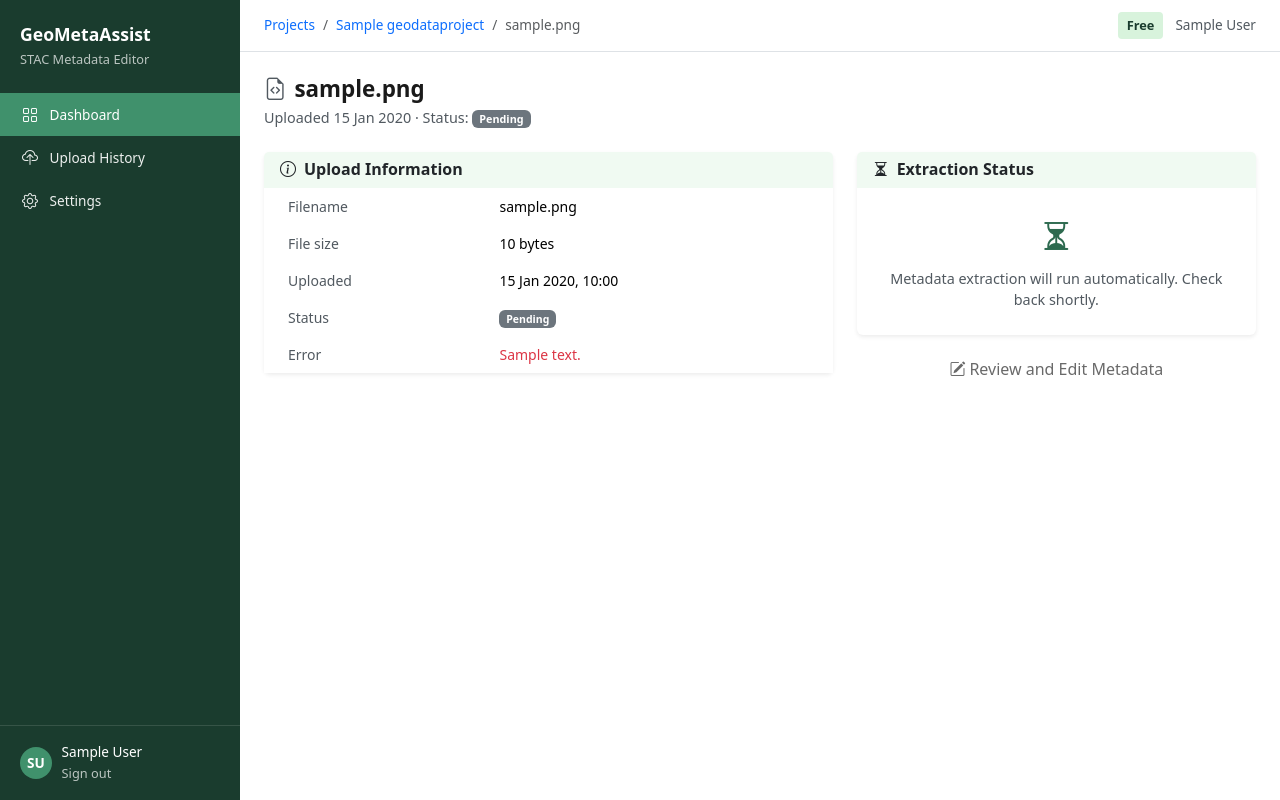
After one commit to samdyra/WEB-INFS, a Django app: page /projects/1/uploads/1/ in a window 1280 px wide. The commit adds this page. Run offline with Django 5.2, Linux system fonts and the light colour scheme; a user stored in the database is signed in; tables that the repository leaves empty hold one stand-in row (values such as "Sample post"); parts of the project's set-up code (start-up, migrations or seed data) failed here and were passed over.

Commit message:
feat: view and templates for geojson

```diff
--- a/geometaassist/projects/views.py
+++ b/geometaassist/projects/views.py
@@ -3,8 +3,8 @@ from django.shortcuts import get_object_or_404, redirect, render
 from django.utils import timezone
 from django.views.decorators.http import require_POST
 
-from .forms import GeoDataProjectForm
-from .models import GeoDataProject
+from .forms import GeoDataProjectForm, GeoJSONUploadForm
+from .models import GeoDataProject, GeoJSONUpload
 
 
 @login_required
@@ -12,9 +12,15 @@ def dashboard(request):
     projects = GeoDataProject.objects.filter(
         user=request.user, is_deleted=False
     ).order_by('-updated_at')
+    total_uploads = GeoJSONUpload.objects.filter(
+        project__user=request.user,
+        project__is_deleted=False,
+        is_deleted=False,
+    ).count()
     return render(request, 'projects/dashboard.html', {
         'projects': projects,
         'project_count': projects.count(),
+        'total_uploads': total_uploads,
     })
 
 
@@ -37,7 +43,12 @@ def project_detail(request, pk):
     project = get_object_or_404(
         GeoDataProject, pk=pk, user=request.user, is_deleted=False
     )
-    return render(request, 'projects/project_detail.html', {'project': project})
+    uploads = project.uploads.filter(is_deleted=False).order_by('-uploaded_at')
+    return render(request, 'projects/project_detail.html', {
+        'project': project,
+        'uploads': uploads,
+        'upload_count': uploads.count(),
+    })
 
 
 @login_required
@@ -68,3 +79,57 @@ def project_delete(request, pk):
     project.deleted_at = timezone.now()
     project.save(update_fields=['is_deleted', 'deleted_at'])
     return redirect('dashboard')
+
+
+@login_required
+def upload_geojson(request, project_pk):
+    project = get_object_or_404(
+        GeoDataProject, pk=project_pk, user=request.user, is_deleted=False
+    )
+    if request.method == 'POST':
+        form = GeoJSONUploadForm(request.POST, request.FILES)
+        if form.is_valid():
+            f = form.cleaned_data['file']
+            GeoJSONUpload.objects.create(
+                project=project,
+                original_filename=f.name,
+                file=f,
+                file_size_bytes=f.size,
+                upload_status=GeoJSONUpload.UploadStatus.PENDING,
+            )
+            return redirect('project_detail', pk=project.pk)
+    else:
+        form = GeoJSONUploadForm()
+    return render(request, 'projects/upload_geojson.html', {
+        'project': project,
+        'form': form,
+    })
+
+
+@login_required
+def upload_detail(request, project_pk, upload_pk):
+    project = get_object_or_404(
+        GeoDataProject, pk=project_pk, user=request.user, is_deleted=False
+    )
+    upload = get_object_or_404(
+        GeoJSONUpload, pk=upload_pk, project=project, is_deleted=False
+    )
+    return render(request, 'projects/upload_detail.html', {
+        'project': project,
+        'upload': upload,
+    })
+
+
+@require_POST
+@login_required
+def upload_delete(request, project_pk, upload_pk):
+    project = get_object_or_404(
+        GeoDataProject, pk=project_pk, user=request.user, is_deleted=False
+    )
+    upload = get_object_or_404(
+        GeoJSONUpload, pk=upload_pk, project=project, is_deleted=False
+    )
+    upload.is_deleted = True
+    upload.deleted_at = timezone.now()
+    upload.save(update_fields=['is_deleted', 'deleted_at'])
+    return redirect('project_detail', pk=project.pk)
--- a/geometaassist/templates/projects/dashboard.html
+++ b/geometaassist/templates/projects/dashboard.html
@@ -33,7 +33,7 @@
         </div>
         <div>
           <div class="text-muted" style="font-size: 0.8rem; text-transform: uppercase; letter-spacing: 0.08em;">Total Uploads</div>
-          <div class="fw-bold fs-4">0</div>
+          <div class="fw-bold fs-4">{{ total_uploads }}</div>
         </div>
       </div>
     </div>
--- /dev/null
+++ b/geometaassist/templates/projects/upload_detail.html
@@ -0,0 +1,77 @@
+{% extends "base.html" %}
+{% block title %}{{ upload.original_filename }} — {{ project.name }}{% endblock %}
+{% block nav_dashboard %}active{% endblock %}
+
+{% block breadcrumb %}
+<li class="breadcrumb-item"><a href="{% url 'dashboard' %}" class="text-decoration-none">Projects</a></li>
+<li class="breadcrumb-item"><a href="{% url 'project_detail' project.pk %}" class="text-decoration-none">{{ project.name }}</a></li>
+<li class="breadcrumb-item active">{{ upload.original_filename }}</li>
+{% endblock %}
+
+{% block content %}
+<h1 class="page-title mb-1">
+  <i class="bi bi-file-earmark-code me-2 text-muted"></i>{{ upload.original_filename }}
+</h1>
+<p class="text-muted mb-4" style="font-size: 0.9rem;">
+  Uploaded {{ upload.uploaded_at|date:"d M Y" }}
+  &middot; Status: <span class="badge {{ upload.status_badge_class }}">{{ upload.get_upload_status_display }}</span>
+</p>
+
+<div class="row g-4">
+  <div class="col-12 col-lg-7">
+    <div class="card border-0 shadow-sm">
+      <div class="card-header card-header-pale border-0">
+        <h6 class="fw-semibold mb-0"><i class="bi bi-info-circle me-2"></i>Upload Information</h6>
+      </div>
+      <div class="card-body p-0">
+        <table class="table table-borderless mb-0">
+          <tbody>
+            <tr>
+              <td class="text-muted fw-medium ps-4" style="width: 40%; font-size: 0.875rem;">Filename</td>
+              <td style="font-size: 0.875rem;">{{ upload.original_filename }}</td>
+            </tr>
+            <tr class="bg-light">
+              <td class="text-muted fw-medium ps-4" style="font-size: 0.875rem;">File size</td>
+              <td style="font-size: 0.875rem;">{{ upload.file_size_bytes|filesizeformat }}</td>
+            </tr>
+            <tr>
+              <td class="text-muted fw-medium ps-4" style="font-size: 0.875rem;">Uploaded</td>
+              <td style="font-size: 0.875rem;">{{ upload.uploaded_at|date:"d M Y, H:i" }}</td>
+            </tr>
+            <tr class="bg-light">
+              <td class="text-muted fw-medium ps-4" style="font-size: 0.875rem;">Status</td>
+              <td style="font-size: 0.875rem;">
+                <span class="badge {{ upload.status_badge_class }}">{{ upload.get_upload_status_display }}</span>
+              </td>
+            </tr>
+            {% if upload.error_message %}
+              <tr>
+                <td class="text-muted fw-medium ps-4" style="font-size: 0.875rem;">Error</td>
+                <td style="font-size: 0.875rem;" class="text-danger">{{ upload.error_message }}</td>
+              </tr>
+            {% endif %}
+          </tbody>
+        </table>
+      </div>
+    </div>
+  </div>
+
+  <div class="col-12 col-lg-5">
+    <div class="card border-0 shadow-sm">
+      <div class="card-header card-header-pale border-0">
+        <h6 class="fw-semibold mb-0"><i class="bi bi-hourglass-split me-2"></i>Extraction Status</h6>
+      </div>
+      <div class="card-body text-center py-4">
+        <i class="bi bi-hourglass-split d-block mb-2" style="font-size: 2rem; color: var(--gma-green-mid);"></i>
+        <p class="text-muted mb-0" style="font-size: 0.9rem;">
+          Metadata extraction will run automatically. Check back shortly.
+        </p>
+      </div>
+    </div>
+
+    <button type="button" class="btn btn-gma w-100 mt-3" disabled>
+      <i class="bi bi-pencil-square me-1"></i>Review and Edit Metadata
+    </button>
+  </div>
+</div>
+{% endblock %}
```
Also changed, not shown: geometaassist/templates/projects/project_detail.html (+54 -7 lines), geometaassist/templates/projects/upload_geojson.html (added, +47 -0 lines).
